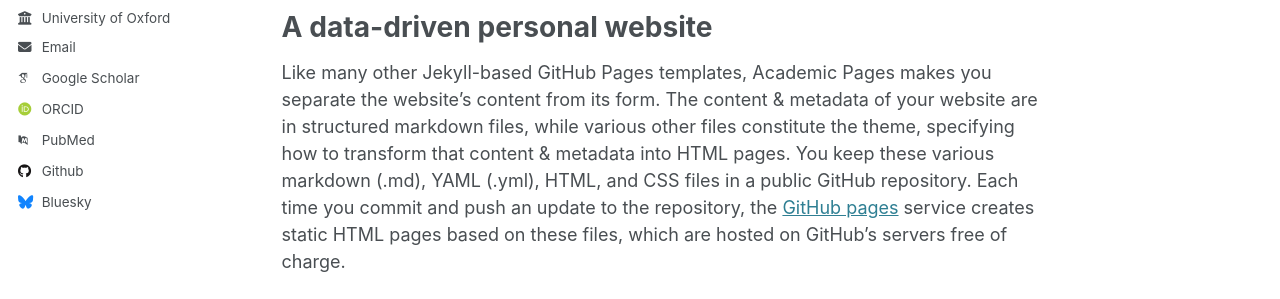
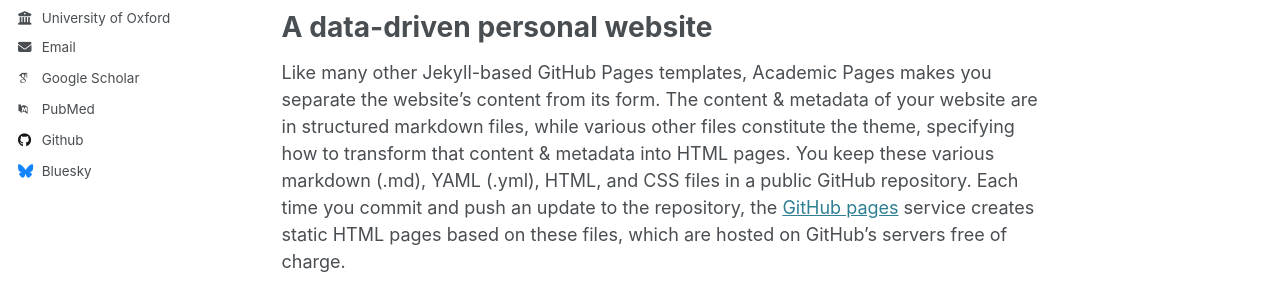
Before and after one commit to emmaprevot/emmaprevot.github.io, a Jekyll site: the page built from _pages/about.md, in a window 1280 px wide. Shown: the part 432-731 px from the top of the page. Built offline with Jekyll 4.4.1, drawn with Linux system fonts in a browser that asks for light colours; some web fonts are replaced.

Commit message:
Update _config.yml

```diff
--- a/_config.yml
+++ b/_config.yml
@@ -34,7 +34,7 @@ author:
   arxiv            : # URL - Update with the correct link to your profile
   googlescholar    : "https://scholar.google.co.uk/citations?hl=en&pli=1&user=ekvx_4QAAAAJ"
   impactstory      : # URL
-  orcid            : "http://orcid.org/yourorcidurl"
+  orcid            : # "http://orcid.org/yourorcidurl"
   semantic         : # URL
   pubmed           : "https://www.ncbi.nlm.nih.gov/pubmed/?term=john+snow"
   researchgate     : # URL
@@ -44,7 +44,7 @@ author:
   bitbucket        : # Username - Update with your username on the site
   codepen          : # Username
   dribbble         : # Username
-  github           : "academicpages"
+  github           : "emmaprevot"
   kaggle           : # Username
   stackoverflow    : # User number or user number and name (i.e., use "1" or "1/jeff-atwood")
 
```
